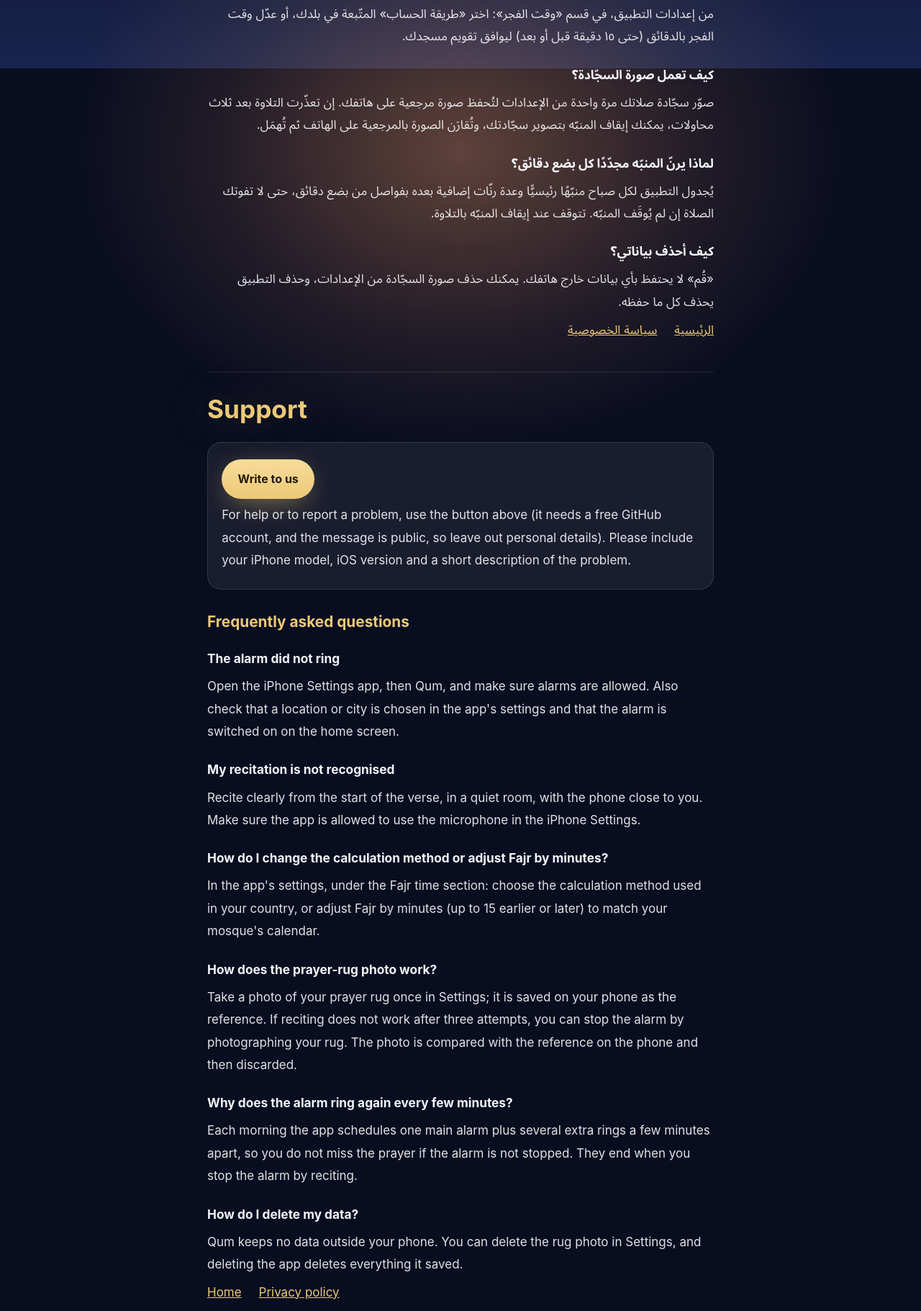
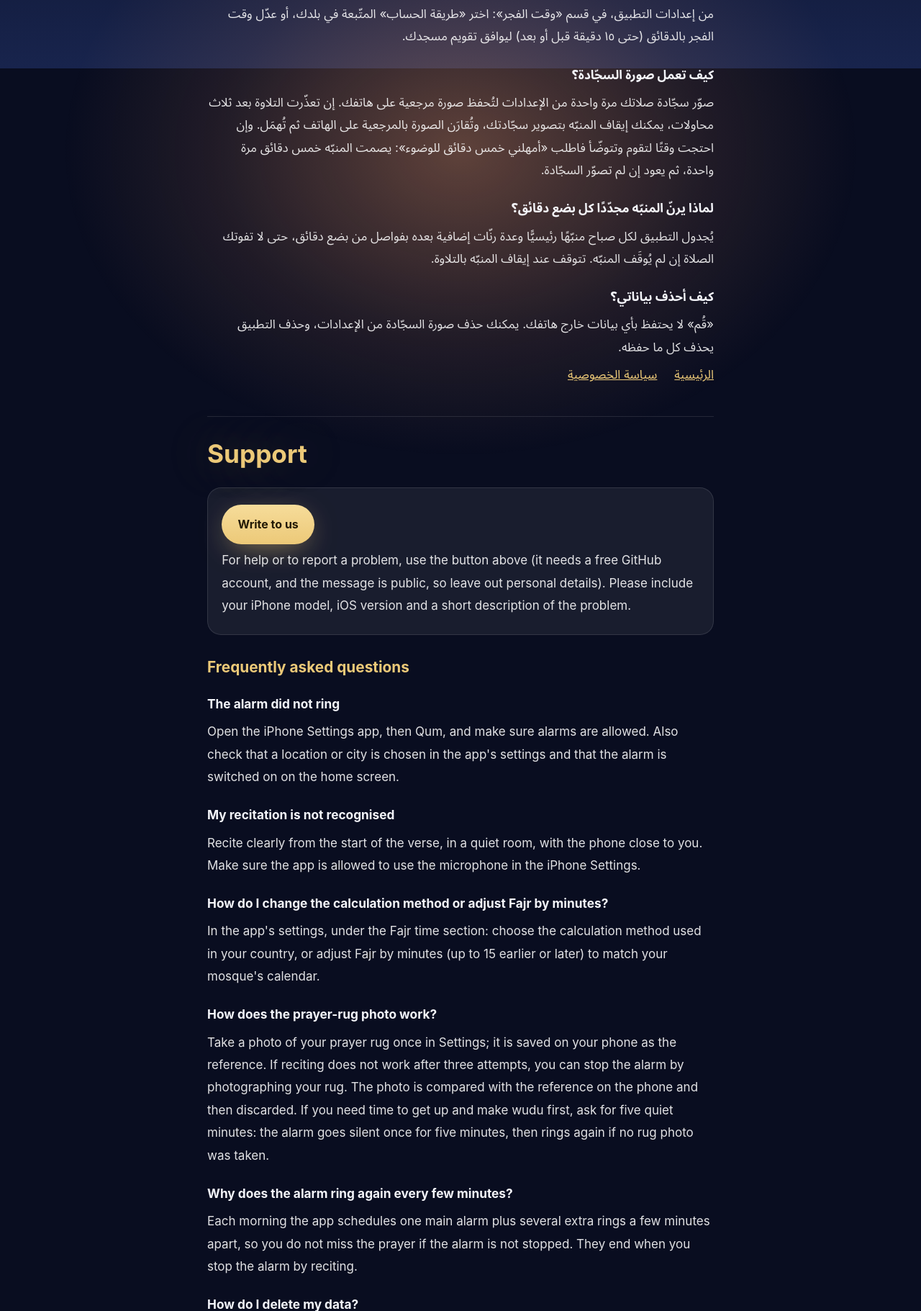
Before and after one commit to aalibrahim/qum, a plain HTML site: page support.html in a window 1280 px wide. Shown: the part 705-2526 px from the top of the page at 72% size. Drawn offline with Linux system fonts and the light colour scheme.

Commit message:
Show Al-Isra 78 in the alarm images and describe the wudu grace
Co-Authored-By: Claude Fable 5.2 <noreply@anthropic.com>

```diff
--- a/support.html
+++ b/support.html
@@ -23,7 +23,7 @@
 <h3>كيف أغيّر طريقة حساب الوقت أو أعدّل الفجر بالدقائق؟</h3>
 <p>من إعدادات التطبيق، في قسم «وقت الفجر»: اختر «طريقة الحساب» المتّبعة في بلدك، أو عدّل وقت الفجر بالدقائق (حتى ١٥ دقيقة قبل أو بعد) ليوافق تقويم مسجدك.</p>
 <h3>كيف تعمل صورة السجّادة؟</h3>
-<p>صوّر سجّادة صلاتك مرة واحدة من الإعدادات لتُحفظ صورة مرجعية على هاتفك. إن تعذّرت التلاوة بعد ثلاث محاولات، يمكنك إيقاف المنبّه بتصوير سجّادتك، وتُقارَن الصورة بالمرجعية على الهاتف ثم تُهمَل.</p>
+<p>صوّر سجّادة صلاتك مرة واحدة من الإعدادات لتُحفظ صورة مرجعية على هاتفك. إن تعذّرت التلاوة بعد ثلاث محاولات، يمكنك إيقاف المنبّه بتصوير سجّادتك، وتُقارَن الصورة بالمرجعية على الهاتف ثم تُهمَل. وإن احتجت وقتًا لتقوم وتتوضّأ فاطلب «أمهلني خمس دقائق للوضوء»: يصمت المنبّه خمس دقائق مرة واحدة، ثم يعود إن لم تصوّر السجّادة.</p>
 <h3>لماذا يرنّ المنبّه مجدّدًا كل بضع دقائق؟</h3>
 <p>يُجدول التطبيق لكل صباح منبّهًا رئيسيًّا وعدة رنّات إضافية بعده بفواصل من بضع دقائق، حتى لا تفوتك الصلاة إن لم يُوقَف المنبّه. تتوقف عند إيقاف المنبّه بالتلاوة.</p>
 <h3>كيف أحذف بياناتي؟</h3>
@@ -41,7 +41,7 @@
 <h3>How do I change the calculation method or adjust Fajr by minutes?</h3>
 <p>In the app's settings, under the Fajr time section: choose the calculation method used in your country, or adjust Fajr by minutes (up to 15 earlier or later) to match your mosque's calendar.</p>
 <h3>How does the prayer-rug photo work?</h3>
-<p>Take a photo of your prayer rug once in Settings; it is saved on your phone as the reference. If reciting does not work after three attempts, you can stop the alarm by photographing your rug. The photo is compared with the reference on the phone and then discarded.</p>
+<p>Take a photo of your prayer rug once in Settings; it is saved on your phone as the reference. If reciting does not work after three attempts, you can stop the alarm by photographing your rug. The photo is compared with the reference on the phone and then discarded. If you need time to get up and make wudu first, ask for five quiet minutes: the alarm goes silent once for five minutes, then rings again if no rug photo was taken.</p>
 <h3>Why does the alarm ring again every few minutes?</h3>
 <p>Each morning the app schedules one main alarm plus several extra rings a few minutes apart, so you do not miss the prayer if the alarm is not stopped. They end when you stop the alarm by reciting.</p>
 <h3>How do I delete my data?</h3>
```
Also changed, not shown: index.html (+1 -1 lines), assets/alarm.webp, assets/reciting.webp, assets/success.webp.
